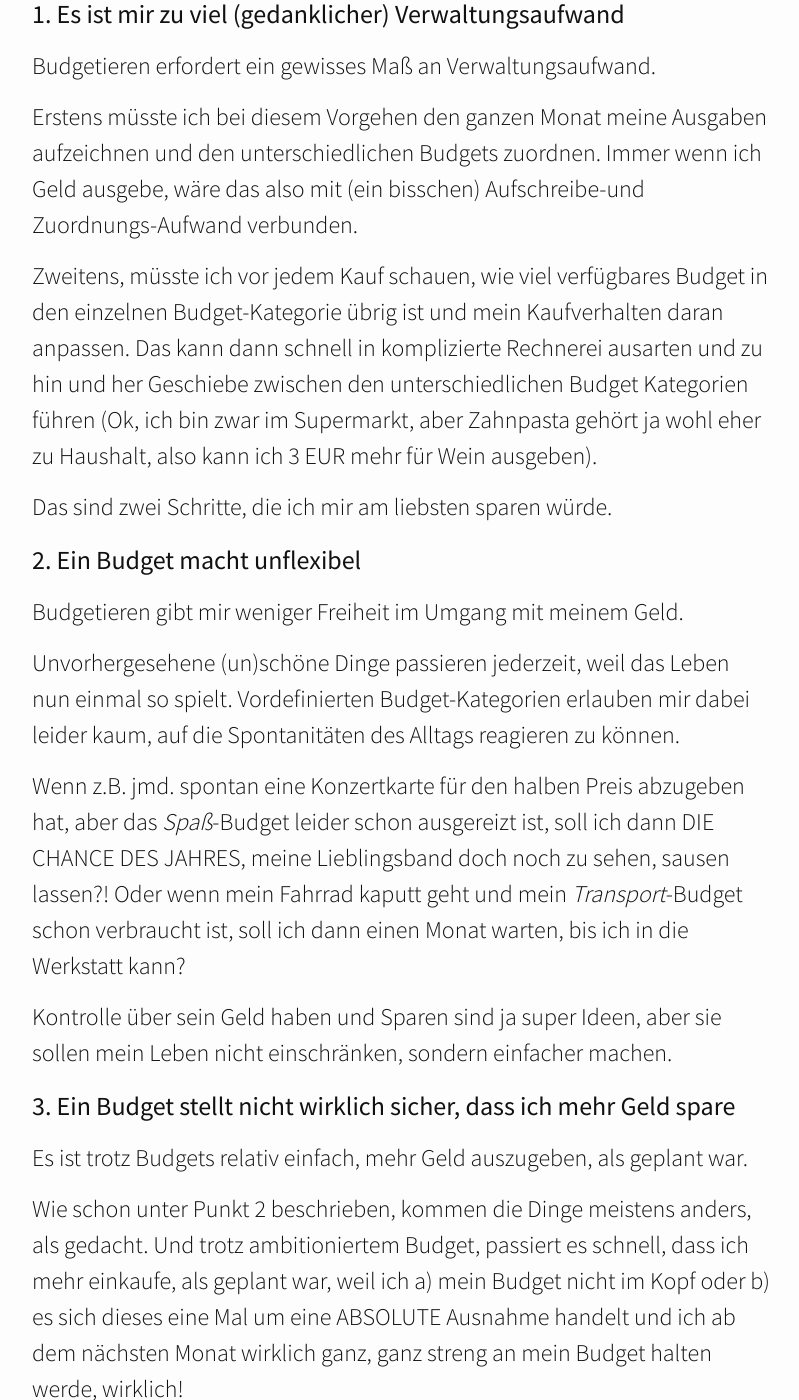
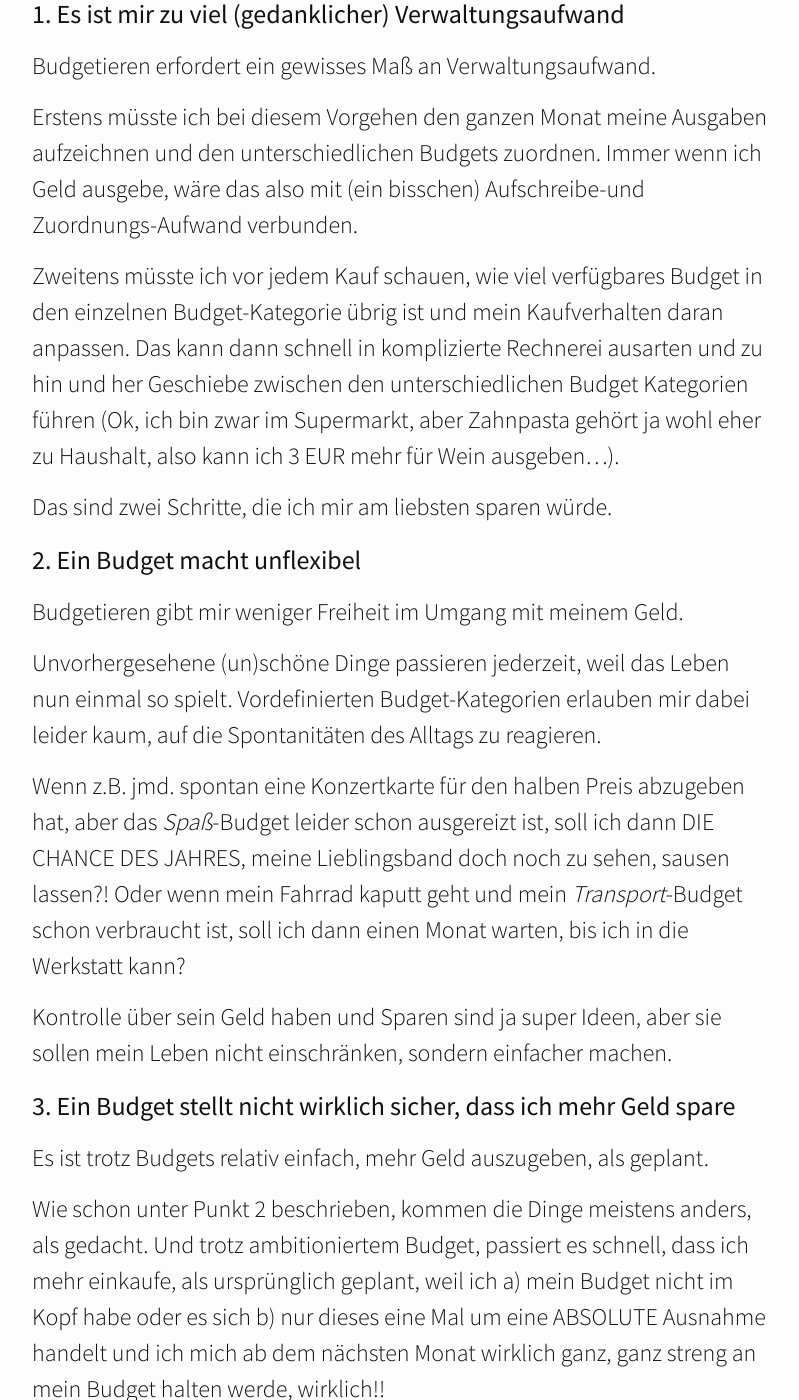
Before and after one commit to rikezahnpasta/rikezahnpasta.github.io, a Jekyll site: the page built from _posts/2018-12-30-first-blog-post.md, in a window 1280 px wide and 1400 px high, scrolled down 743 px. Shown: the whole window, without its empty margins (238-1037 px from the left). Built offline with Jekyll 4.4.1, drawn with Linux system fonts in a browser that asks for light colours; nearby versions of some CDN libraries; some of the changed text lies outside the part shown.

Commit message:
Update Article 1

```diff
--- a/_posts/2018-12-30-first-blog-post.md
+++ b/_posts/2018-12-30-first-blog-post.md
@@ -18,7 +18,7 @@ Budgetieren erfordert ein gewisses Maß an Verwaltungsaufwand.
 
 Erstens müsste ich bei diesem Vorgehen den ganzen Monat meine Ausgaben aufzeichnen und den unterschiedlichen Budgets zuordnen. Immer wenn ich Geld ausgebe, wäre das also mit (ein bisschen) Aufschreibe-und Zuordnungs-Aufwand verbunden.
 
-Zweitens, müsste ich vor jedem Kauf schauen, wie viel verfügbares Budget in den einzelnen Budget-Kategorie übrig ist und mein Kaufverhalten daran anpassen. Das kann dann schnell in komplizierte Rechnerei ausarten und zu hin und her Geschiebe zwischen den unterschiedlichen Budget Kategorien führen (Ok, ich bin zwar im Supermarkt, aber Zahnpasta gehört ja wohl eher zu Haushalt, also kann ich 3 EUR mehr für Wein ausgeben).
+Zweitens müsste ich vor jedem Kauf schauen, wie viel verfügbares Budget in den einzelnen Budget-Kategorie übrig ist und mein Kaufverhalten daran anpassen. Das kann dann schnell in komplizierte Rechnerei ausarten und zu hin und her Geschiebe zwischen den unterschiedlichen Budget Kategorien führen (Ok, ich bin zwar im Supermarkt, aber Zahnpasta gehört ja wohl eher zu Haushalt, also kann ich 3 EUR mehr für Wein ausgeben...).
 
 Das sind zwei Schritte, die ich mir am liebsten sparen würde.
 
@@ -27,7 +27,7 @@ Das sind zwei Schritte, die ich mir am liebsten sparen würde.
 
 Budgetieren gibt mir weniger Freiheit im Umgang mit meinem Geld.
 
-Unvorhergesehene (un)schöne Dinge passieren jederzeit, weil das Leben nun einmal so spielt. Vordefinierten Budget-Kategorien erlauben mir dabei leider kaum, auf die Spontanitäten des Alltags reagieren zu können.
+Unvorhergesehene (un)schöne Dinge passieren jederzeit, weil das Leben nun einmal so spielt. Vordefinierten Budget-Kategorien erlauben mir dabei leider kaum, auf die Spontanitäten des Alltags zu reagieren.
 
 Wenn z.B. jmd. spontan eine Konzertkarte für den halben Preis abzugeben hat, aber das _Spaß_-Budget leider schon ausgereizt ist, soll ich dann DIE CHANCE DES JAHRES, meine Lieblingsband doch noch zu sehen, sausen lassen?! Oder wenn mein Fahrrad kaputt geht und mein _Transport_-Budget schon verbraucht ist, soll ich dann einen Monat warten, bis ich in die Werkstatt kann?
 
@@ -35,9 +35,9 @@ Kontrolle über sein Geld haben und Sparen sind ja super Ideen, aber sie sollen
 
 ### 3. Ein Budget stellt nicht wirklich sicher, dass ich mehr Geld spare
 
-Es ist trotz Budgets relativ einfach, mehr Geld auszugeben, als geplant war.
+Es ist trotz Budgets relativ einfach, mehr Geld auszugeben, als geplant.
 
-Wie schon unter Punkt 2 beschrieben, kommen die Dinge meistens anders, als gedacht. Und trotz ambitioniertem Budget, passiert es schnell, dass ich mehr einkaufe, als geplant war, weil ich a) mein Budget nicht im Kopf oder b) es sich dieses eine Mal um eine ABSOLUTE Ausnahme handelt und ich ab dem nächsten Monat wirklich ganz, ganz streng an mein Budget halten werde, wirklich!
+Wie schon unter Punkt 2 beschrieben, kommen die Dinge meistens anders, als gedacht. Und trotz ambitioniertem Budget, passiert es schnell, dass ich mehr einkaufe, als ursprünglich geplant, weil ich a) mein Budget nicht im Kopf habe oder es sich b) nur dieses eine Mal um eine ABSOLUTE Ausnahme handelt und ich mich ab dem nächsten Monat wirklich ganz, ganz streng an mein Budget halten werde, wirklich!!
 
 Und so hat man aus mangelnder Disziplin plötzlich am Ende des Monats ganz schnell gar nichts gespart. Trotz anfänglich hoher Motivation and untermonatlichem Verwaltungsaufwand beim Budgetieren. Mist.
 
```
Also changed, not shown: other parts of _posts/2018-12-30-first-blog-post.md (+2 -2 lines).
